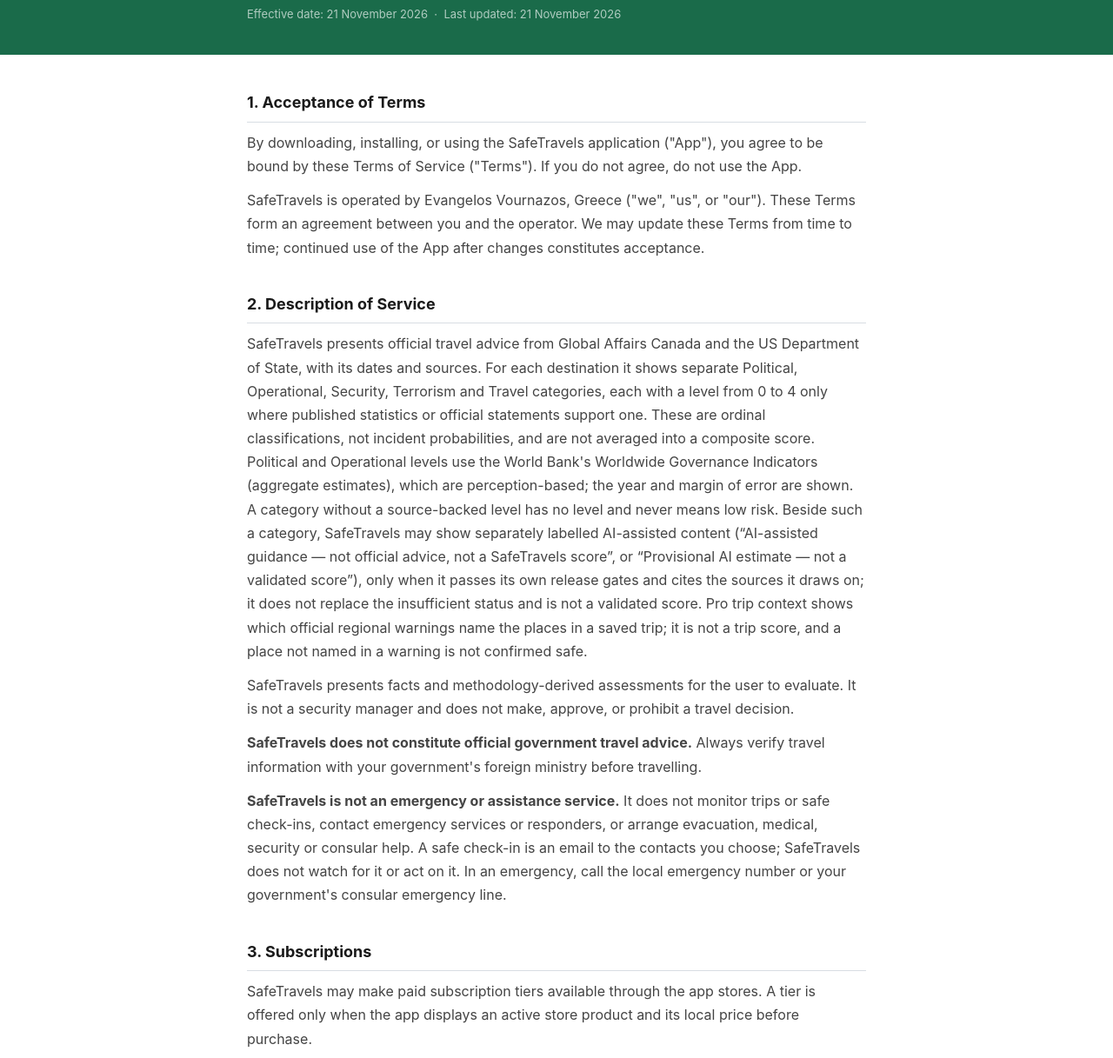
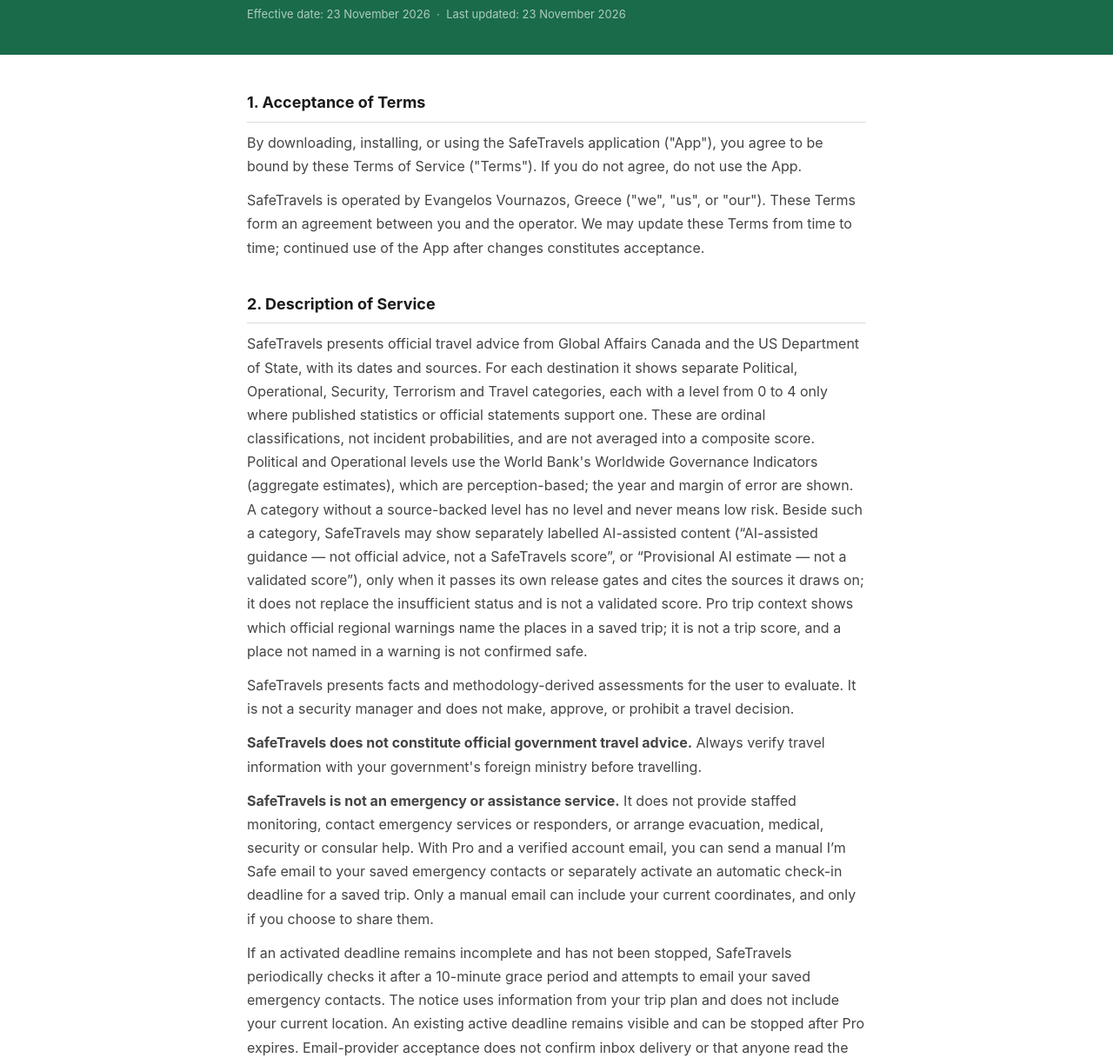
Before and after one commit to SafeTravels-App/safetravels-privacy, a plain HTML site: page terms/index.html in a window 1280 px wide. Shown: the part 95-1312 px from the top of the page at 87% size. Drawn offline with Linux system fonts and the light colour scheme.

Commit message:
Publish approved Pro check-in deadline Terms correction

```diff
--- a/terms/index.html
+++ b/terms/index.html
@@ -111,7 +111,7 @@
   <div class="header-inner">
     <p class="app-name">SafeTravels</p>
     <h1>Terms of Service</h1>
-    <p class="meta">Effective date: 21 November 2026 &nbsp;·&nbsp; Last updated: 21 November 2026</p>
+    <p class="meta">Effective date: 23 November 2026 &nbsp;·&nbsp; Last updated: 23 November 2026</p>
   </div>
 </header>
 
@@ -128,7 +128,8 @@
     <p>SafeTravels presents official travel advice from Global Affairs Canada and the US Department of State, with its dates and sources. For each destination it shows separate Political, Operational, Security, Terrorism and Travel categories, each with a level from 0 to 4 only where published statistics or official statements support one. These are ordinal classifications, not incident probabilities, and are not averaged into a composite score. Political and Operational levels use the World Bank's Worldwide Governance Indicators (aggregate estimates), which are perception-based; the year and margin of error are shown. A category without a source-backed level has no level and never means low risk. Beside such a category, SafeTravels may show separately labelled AI-assisted content (“AI-assisted guidance — not official advice, not a SafeTravels score”, or “Provisional AI estimate — not a validated score”), only when it passes its own release gates and cites the sources it draws on; it does not replace the insufficient status and is not a validated score. Pro trip context shows which official regional warnings name the places in a saved trip; it is not a trip score, and a place not named in a warning is not confirmed safe.</p>
     <p>SafeTravels presents facts and methodology-derived assessments for the user to evaluate. It is not a security manager and does not make, approve, or prohibit a travel decision.</p>
     <p><strong>SafeTravels does not constitute official government travel advice.</strong> Always verify travel information with your government's foreign ministry before travelling.</p>
-    <p><strong>SafeTravels is not an emergency or assistance service.</strong> It does not monitor trips or safe check-ins, contact emergency services or responders, or arrange evacuation, medical, security or consular help. A safe check-in is an email to the contacts you choose; SafeTravels does not watch for it or act on it. In an emergency, call the local emergency number or your government's consular emergency line.</p>
+    <p><strong>SafeTravels is not an emergency or assistance service.</strong> It does not provide staffed monitoring, contact emergency services or responders, or arrange evacuation, medical, security or consular help. With Pro and a verified account email, you can send a manual I’m Safe email to your saved emergency contacts or separately activate an automatic check-in deadline for a saved trip. Only a manual email can include your current coordinates, and only if you choose to share them.</p>
+    <p>If an activated deadline remains incomplete and has not been stopped, SafeTravels periodically checks it after a 10-minute grace period and attempts to email your saved emergency contacts. The notice uses information from your trip plan and does not include your current location. An existing active deadline remains visible and can be stopped after Pro expires. Email-provider acceptance does not confirm inbox delivery or that anyone read the message. In an emergency, call the local emergency number or your government’s consular emergency line.</p>
   </section>
 
   <section>
@@ -141,6 +142,7 @@
     <p>Subscriptions are charged to your Apple ID or Google Play account at confirmation of purchase. They automatically renew unless cancelled before renewal in accordance with the timing and conditions shown by the relevant app store.</p>
     <p>You may manage or cancel your subscription at any time through your device's App Store or Google Play account settings. Refunds are subject to the relevant app store's policies and applicable law; these Terms do not limit any mandatory refund rights.</p>
     <p>Eligible users may receive seven days of complimentary Traveler access beginning when their first saved trip is created. This promotional access is not a subscription, requires no payment method, creates no automatic charge, and returns to the Free tier when it ends unless the user separately purchases a subscription. Previously issued promotional Pro access remains governed by the terms displayed when it was granted.</p>
+    <p>The seven complimentary Traveler days do not include Pro traveller-type guidance, manual I’m Safe emails or automatic missed-check-in emails.</p>
   </section>
 
   <section>
```
